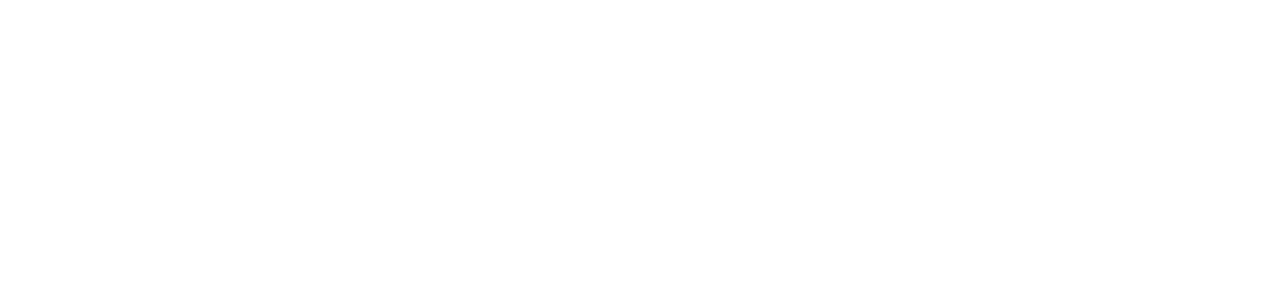
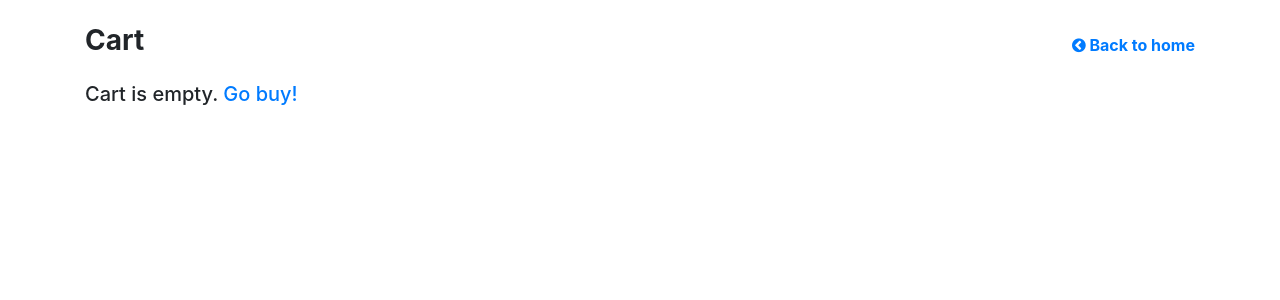
Before and after one commit to Rouzy777/airtable-shop, a Vue app: page /cart in a window 1280 px wide. Shown: the top 300 px of the page. Built offline with nearby package versions, Linux system fonts and the light colour scheme.

Commit message:
add cart page / logic

```diff
--- a/src/components/ProductCard.vue
+++ b/src/components/ProductCard.vue
@@ -42,8 +42,11 @@
           </div>
         </div>
         <div class="mt-3">
-          <a class="medium-size text-primary link" href="" @click.prevent="addToCart(product)">
+          <a v-if="!isInCart" class="medium-size text-primary link" href="" @click.prevent="addToCart(product)">
             <i class="fa fa-cart-plus" aria-hidden="true"></i> ADD TO CART
+          </a>
+          <a v-else class="medium-size text-danger link" href="" @click.prevent="removeFromCart(product)">
+            <i class="fa fa-cart-arrow-down" aria-hidden="true"></i> REMOVE
           </a>
         </div>
       </div>
@@ -77,6 +80,9 @@
       } else {
         return false
       }
+    },
+    isInCart () {
+      return this.$store.state.cart.some(i => JSON.stringify(i) === JSON.stringify(this.product))
     }
   },
   created () {
@@ -87,10 +93,14 @@
   },
   methods: {
     ...mapMutations({
-      add: 'addToCart' // `this.add()` would call `this.$store.commit('addToCart')`
+      add: 'addToCart', // `this.add()` would call `this.$store.commit('addToCart')`
+      remove: 'removeFromCart' // `this.remove()` would call `this.$store.commit('removeToCart')`
     }),
     addToCart (product) {
       this.add(product)
+    },
+    removeFromCart (product) {
+      this.remove(product)
     },
     readAll () {
       this.readAllActive = true
--- a/src/router/index.js
+++ b/src/router/index.js
@@ -8,6 +8,11 @@
     path: '/',
     name: 'Home',
     component: () => import('../views/Home.vue')
+  },
+  {
+    path: '/cart',
+    name: 'Cart',
+    component: () => import('../views/Cart.vue')
   }
 ]
 
--- a/src/store/index.js
+++ b/src/store/index.js
@@ -10,6 +10,10 @@
   mutations: {
     addToCart (state, product) {
       state.cart.push(product)
+    },
+    removeFromCart (state, product) {
+      const index = state.cart.indexOf(product)
+      state.cart.splice(index, 1)
     }
   },
   actions: {
--- /dev/null
+++ b/src/views/Cart.vue
@@ -0,0 +1,57 @@
+<template>
+  <section>
+    <div>
+      <div class="row">
+        <div class="col-6">
+          <h3 class="font-weight-bold">Cart <span v-if="cartLength">({{ cartLength }})</span></h3>
+        </div>
+        <div class="col-6 align-self-center text-right">
+          <router-link to="/" class="font-weight-bold">
+            <i class="fa fa-chevron-circle-left" aria-hidden="true"></i> Back to home
+          </router-link>
+        </div>
+      </div>
+    </div>
+    <div v-if="cartLength" class="row mx-auto col-12 my-3 px-0">
+      <ProductCard v-for="(item, i) of products" :key="`${item['Lot #']}-${i}`" :product="item" />
+    </div>
+    <div v-else class="mt-3">
+      <h5>
+        Cart is empty.
+        <router-link to="/">Go buy!</router-link>
+      </h5>
+    </div>
+  </section>
+</template>
+
+<script>
+import ProductCard from '@/components/ProductCard'
+
+export default {
+  name: 'Cart',
+  components: {
+    ProductCard
+  },
+  data: () => ({
+    products: []
+  }),
+  computed: {
+    cartLength () {
+      return this.$store.state.cart.length
+    }
+  },
+  created () {
+    this.products = this.$store.state.cart
+  }
+}
+</script>
+
+<style media="screen">
+  .font-weight-medium {
+    font-weight: 500;
+  }
+
+  .link {
+    text-decoration: none !important;
+  }
+</style>
--- a/src/views/Home.vue
+++ b/src/views/Home.vue
@@ -5,10 +5,10 @@
         <div class="col-6">
           <h3 class="font-weight-bold">{{ selectedCategory }}</h3>
         </div>
-        <div class="col-6 text-right">
-          <a href="" class="font-weight-bold">
-            <i class="fa fa-shopping-cart" aria-hidden="true"></i> View Cart
-          </a>
+        <div class="col-6 align-self-center text-right">
+          <router-link to="/cart" class="font-weight-bold">
+            <i class="fa fa-shopping-cart" aria-hidden="true"></i> View Cart <span v-if="cartLength">({{ cartLength }})</span>
+          </router-link>
         </div>
       </div>
       <div class="mt-3">
@@ -58,6 +58,11 @@
     selectedCategory: 'All',
     categories: ['All', 'IG', 'TT']
   }),
+  computed: {
+    cartLength () {
+      return this.$store.state.cart.length
+    }
+  },
   async created () {
     if (this.$route.query.page || this.$route.query.keyword) {
       if (this.$route.query.keyword) {
```
